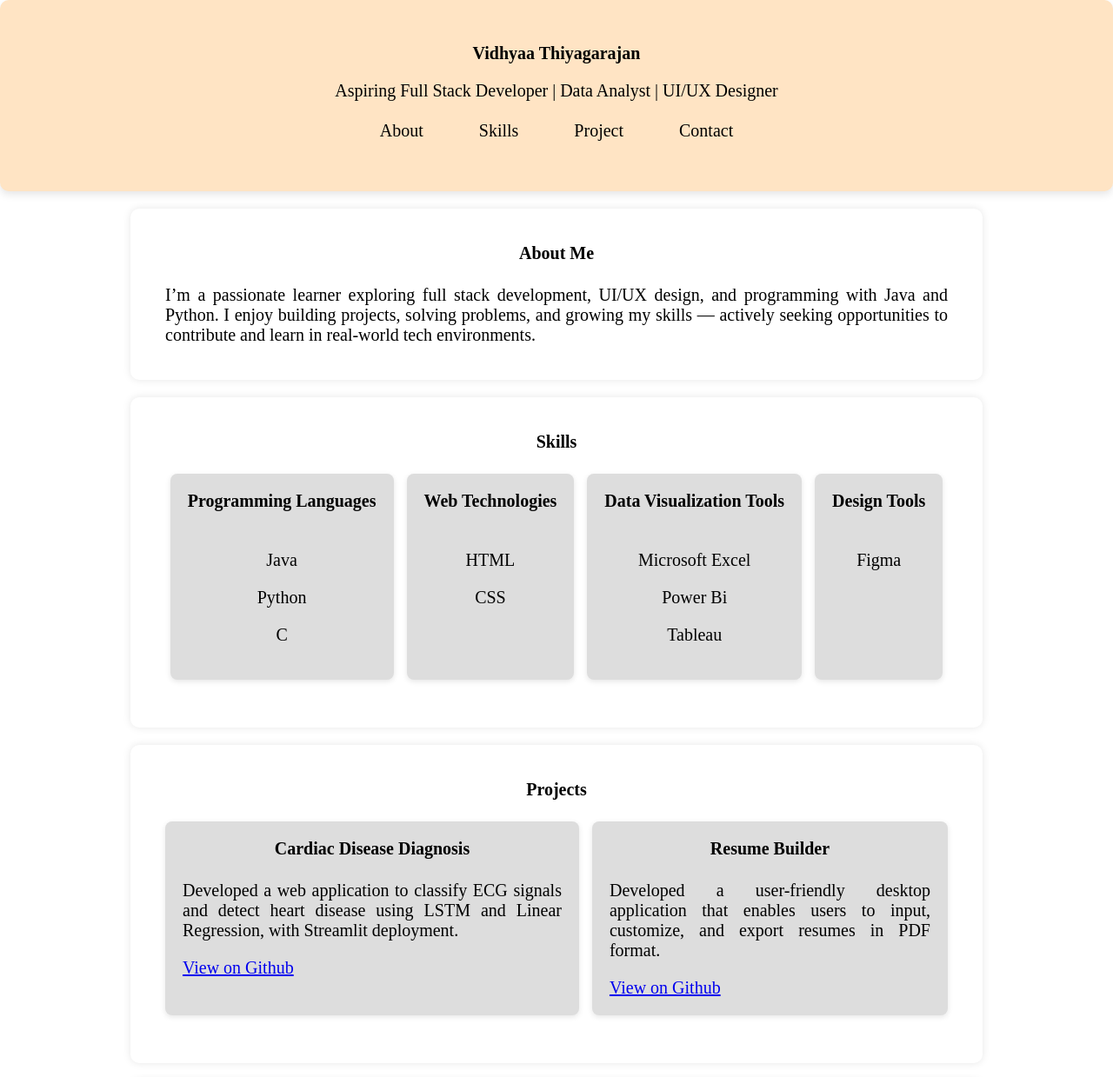
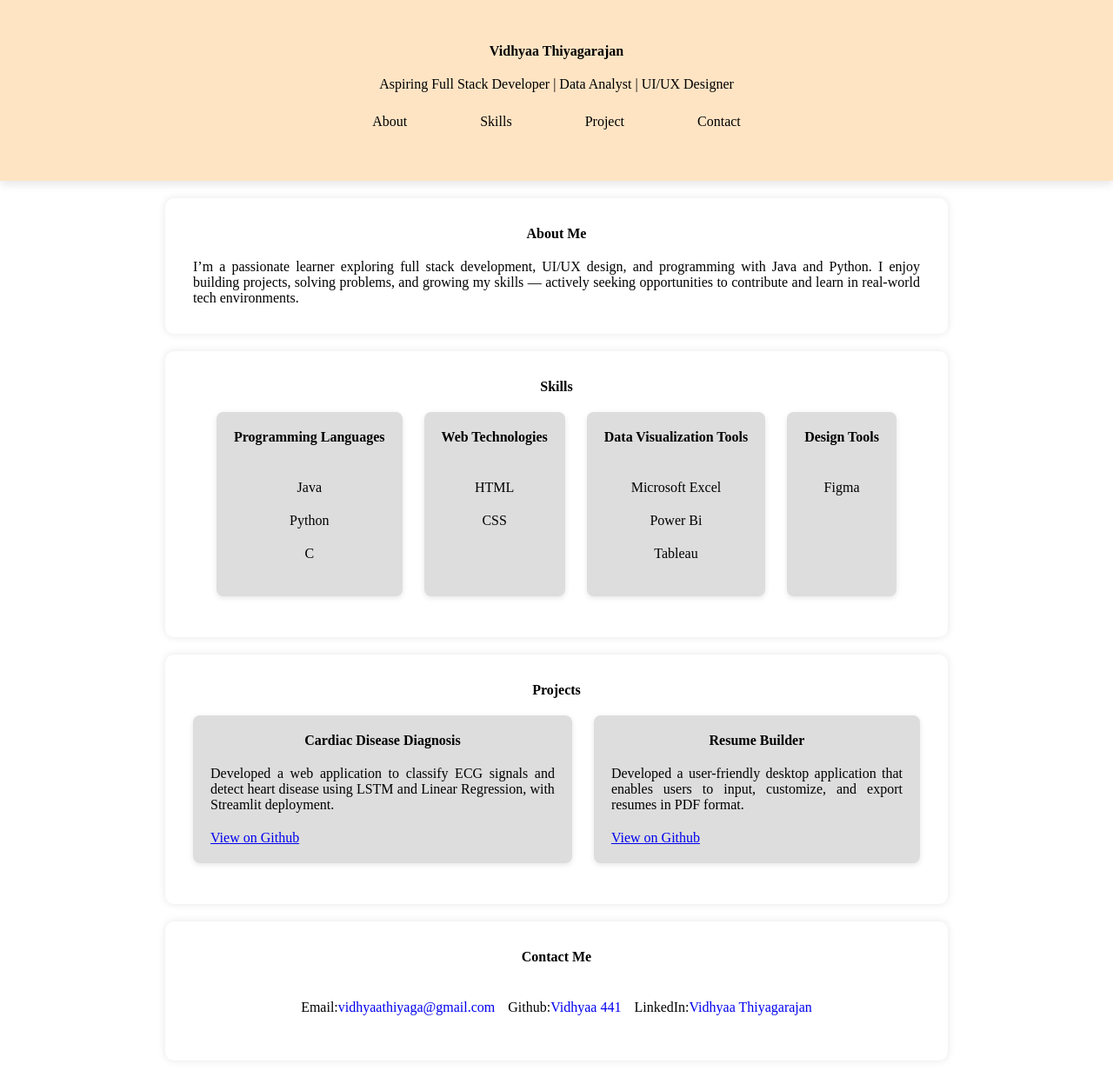
Before and after one commit to vidhyaa7441/Portfolio, a plain HTML site: page index.html in a window 1280 px wide. Shown: the top 1239 px of the page at 87% size. Drawn offline with Linux system fonts and the light colour scheme.

Commit message:
feat:updated the font

```diff
--- a/style.css
+++ b/style.css
@@ -1,15 +1,15 @@
 *
 {
-    font-size:20px;
+    font-size:16px;
     margin: 0;
     padding: 0;
+    box-sizing: border-box;
 }
 h1{
     margin-bottom: 20px;
 }
 header{
     padding: 50px;
-    border-radius: 10px;
     background-color: bisque;
     text-align: center;
     display:block;
@@ -39,8 +39,8 @@ nav ul li a
     text-decoration: none;
     color:black;
     border-radius: 10px;
-    padding: 5px;
-    margin: 5px;
+    padding: 10px;
+    margin: 10px;
 }
 nav ul li a:hover {
     background-color: #333;
@@ -48,7 +48,7 @@ nav ul li a:hover {
 }
 section {
     margin: 20px auto;
-    padding: 40px;
+    padding: 2rem;
     max-width: 900px;
     background: white;
     border-radius: 10px;
@@ -56,7 +56,7 @@ section {
 }
 h2,h3{
     text-align: center;
-    margin-bottom: 25px;
+    margin-bottom: 20px;
 }
 #about
 {
@@ -70,12 +70,12 @@ h2,h3{
 }
 #skills ul li{
     display: block;
-    padding: 10px;
+    padding:10px;
 }
 .container {
     display: flex;
     justify-content: center;
-    gap: 15px;
+    gap: 25px;
     margin-top: 10px;
 }
 
@@ -95,8 +95,8 @@ h2,h3{
 #contact ul
 {
    list-style: none;
-   gap:20px;
-   padding: 50px;
+   gap:15px;
+   padding: 20px;
    border-radius: 10px;
    display:flex;
    justify-content: center;
```
